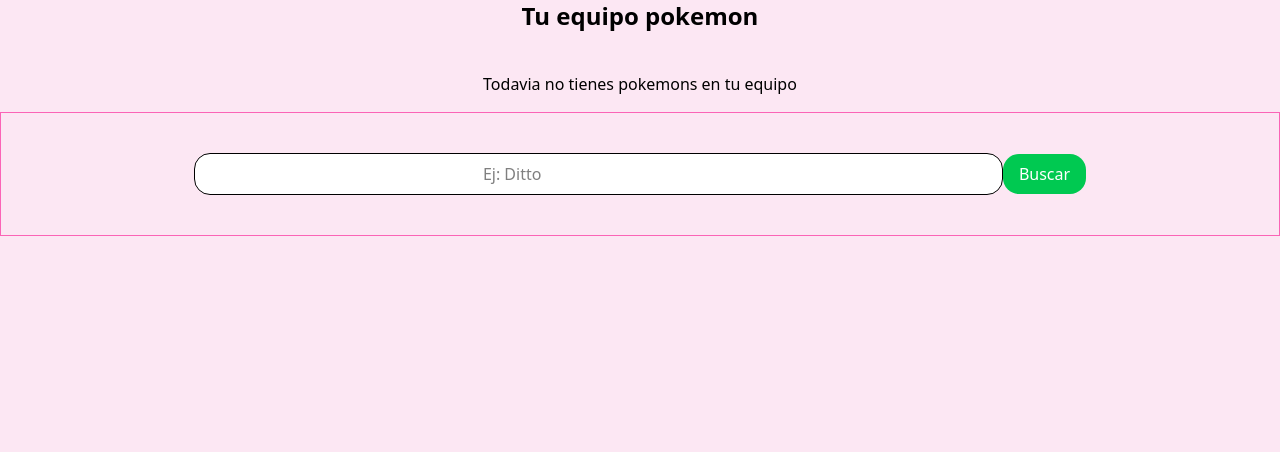
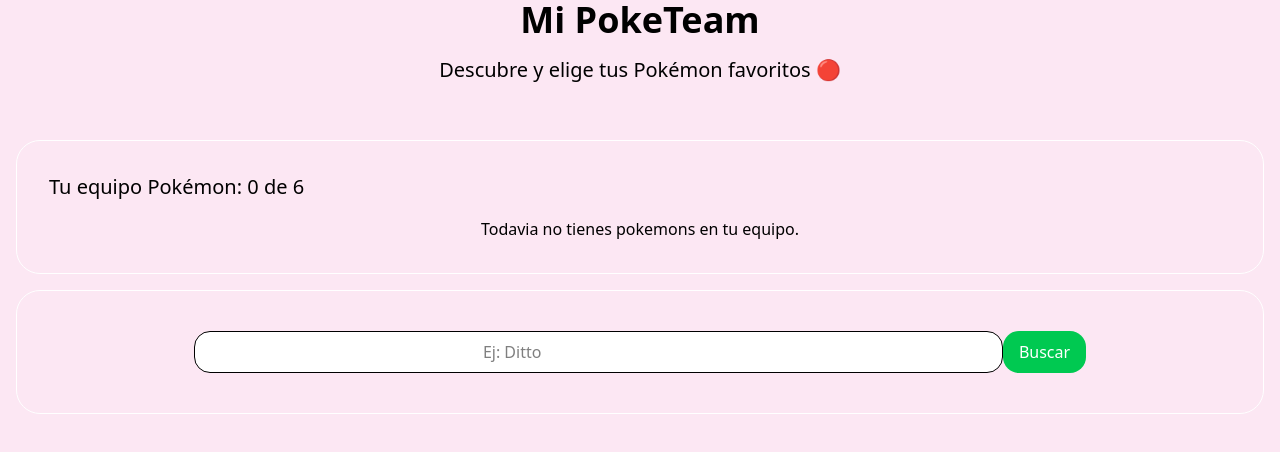
Before and after one commit to lau-yt/poke-vue-project, a Vue app: page / in a window 1280 px wide. Shown: the top 452 px of the page. Built offline with nearby package versions, Linux system fonts and the light colour scheme; the HTML template or start-up script is replaced by a standard one.

Commit message:
Agregar texto informativo y estilos

```diff
--- a/src/App.vue
+++ b/src/App.vue
@@ -5,7 +5,8 @@
 </script>
 
 <template>
-    <h1 class="text-2xl font-bold text-center">Tu equipo pokemon</h1>
+    <h1 class="text-4xl font-bold text-center">Mi PokeTeam</h1>
+    <h2 class="text-xl text-center p-4">Descubre y elige tus Pokémon favoritos 🔴</h2>
     <MyTeamPokemon />
     <SearchPokemon />
     <DetailsTeamPoke />
--- a/src/components/MyTeamPokemon.vue
+++ b/src/components/MyTeamPokemon.vue
@@ -5,16 +5,18 @@
 </script>
 
 <template>
-  <div class="mt-10 mb-4">
+  <div class="mt-10 mb-4 border border-white p-8 rounded-3xl mx-4">
+
+    <h2 class="text-xl text-left mb-4">Tu equipo Pokémon: {{ team.team.length }} de 6</h2>
 
     <div v-if="team.team.length === 0" class="text-center">
-      Todavia no tienes pokemons en tu equipo
+      Todavia no tienes pokemons en tu equipo.
     </div>
 
-    <div v-else class="grid grid-cols-6 gap-4 mx-2 justify-center items-center flex">
+    <div v-else class="grid grid-cols-6 justify-center">
       <img
         v-for="poke in team.team"
-        class="mt-4 rounded-full border border-amber-100 bg-yellow-50 p-2 shadow-lg w-32 h-auto"
+        class="rounded-full border border-amber-100 bg-yellow-50 p-2 shadow-lg w-32 h-auto"
         :src="poke.image"
         :alt="poke.name"
       />
--- a/src/components/SearchPokemon.vue
+++ b/src/components/SearchPokemon.vue
@@ -18,8 +18,8 @@
 </script>
 
 <template>
-  <nav class="p-10 flex justify-center border border-pink-400">
-    <form @submit.prevent="onSearch">
+  <nav class="p-10 flex justify-center border border-white rounded-3xl mx-4">
+    <form @submit.prevent="onSearch" class="flex">
       <input
         class="px-72 py-2 rounded-2xl border border-gray-40 bg-white"
         v-model="query"
--- a/src/components/ShowPoke.vue
+++ b/src/components/ShowPoke.vue
@@ -9,15 +9,22 @@
 }>()
 
 const teamStore = useTeamStore()
+
+function toUpperCase(namePkm: String) {
+  return namePkm.charAt(0).toUpperCase() + namePkm.slice(1)
+}
+
 </script>
+
 
 <template>
   <section>
     <div v-if="isLoading">Cargando...</div>
     <div v-else>
-      <h1 class="text-xl font-bold text-left">{{ pokemon.name }}</h1>
-      <p class="text-left">{{ pokemon.order }}</p>
-      <img class="mt-4 mx-auto block" :src="pokemon.image" :alt="pokemon.name" />
+      <h1 class="text-xl font-bold text-left">{{ toUpperCase(pokemon.name) }}</h1>
+      <p class="text-left"> #{{ pokemon.order }}</p>
+
+      <img class="mt-4 mx-auto block w-40 h-40 rounded-full object-contain p-2 bg-white shadow-lg" :src="pokemon.image" :alt="pokemon.name" />
       <ul class="mt-4 flex justify-center gap-2">
         <img
           v-for="type in pokemon.types"
@@ -27,8 +34,10 @@
           class="w-16 h-auto"
         />
       </ul>
-      <p><strong>Altura:</strong> {{ pokemon.height }}</p>
-      <p><strong>Peso:</strong> {{ pokemon.weight }}</p>
+      <div class="grid grid-cols-2 gap-2 mt-4 md:grid-cols-1 lg:grid-cols-2 ">
+        <p class="bg-white p-4 md:p-2"><strong>Altura </strong> {{ pokemon.height }}m</p>
+        <p class="bg-white p-4 md:p-2"><strong>Peso </strong> {{ pokemon.weight }}kg</p>
+      </div>
       <div class="flex justify-center gap-2">
         <button
           v-if="!inTeam"
```
